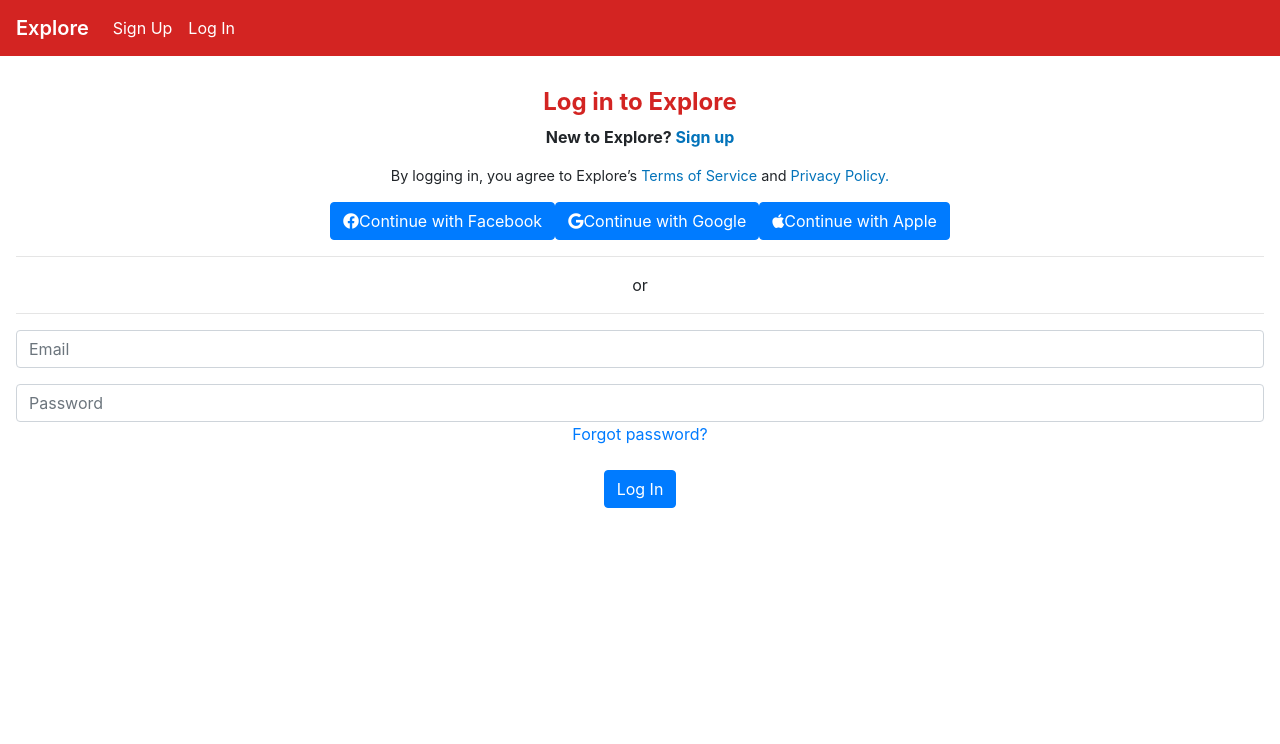
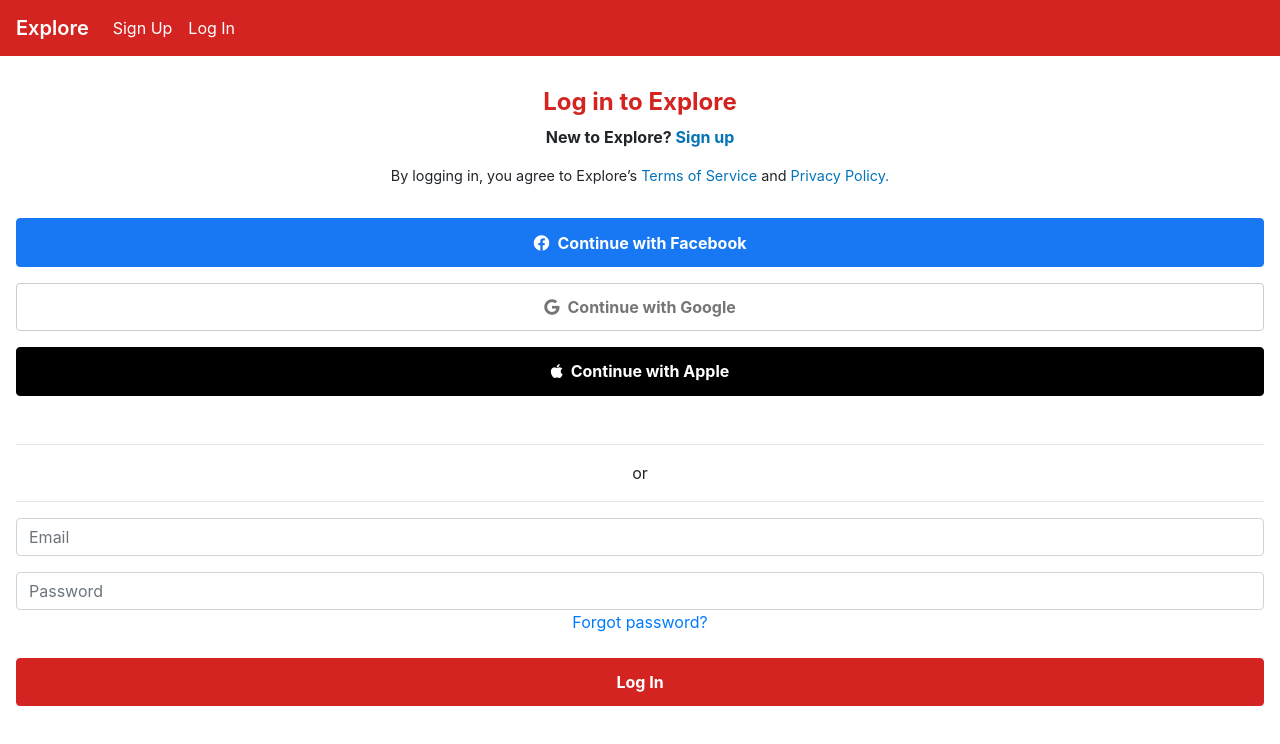
Before and after one commit to Guillermo-Martin/yelp-clone, a React (Create React App) app: page / in a window 1280 px wide. Shown: the top 744 px of the page. Built offline with nearby package versions, Linux system fonts and the light colour scheme.

Commit message:
Style sign-in buttons and log in button

```diff
--- a/src/components/LogInPage/index.js
+++ b/src/components/LogInPage/index.js
@@ -12,9 +12,12 @@
         <p className="LogInPage-terms">By logging in, you agree to Explore’s <a href="#">Terms of Service</a> and <a href="#">Privacy Policy.</a></p>
       </div>
 
-      <Button><i class="fab fa-facebook"></i>Continue with Facebook</Button>
-      <Button><i class="fab fa-google"></i>Continue with Google</Button>
-      <Button><i class="fab fa-apple"></i>Continue with Apple</Button>
+      <div className="LogInPage-buttons">
+        <a><Button className="LogInPage-buttons-facebook"><i class="fab fa-facebook"></i>Continue with Facebook</Button></a>
+        <a><Button className="LogInPage-buttons-google"><i class="fab fa-google"></i>Continue with Google</Button></a>
+        <a><Button className="LogInPage-buttons-apple"><i class="fab fa-apple"></i>Continue with Apple</Button></a>
+      </div>
+
       <hr/>or <hr/>
 
       {/* Form */}
@@ -28,7 +31,7 @@
           <Form.Label><a href="#">Forgot password?</a></Form.Label>
         </Form.Group>
 
-        <Button variant="primary" type="submit">Log In</Button>
+        <Button variant="primary" type="submit" className="LogInPage-login-button">Log In</Button>
       </Form>
     </div>
   );
--- a/src/components/LogInPage/styles.css
+++ b/src/components/LogInPage/styles.css
@@ -19,3 +19,60 @@
 .LogInPage-terms {
   font-size: 0.9rem;
 }
+
+
+/* Log In Buttons */
+.LogInPage-buttons {
+  margin: 2rem 0;
+}
+
+.LogInPage-buttons Button {
+  width: 100%;
+  margin-bottom: 1rem;
+  padding: 0.7rem 1rem;
+  font-weight: 700;
+}
+
+.LogInPage-buttons i {
+  margin-right: 0.5rem;
+}
+
+.LogInPage-buttons .LogInPage-buttons-facebook {
+  background-color: #1877f2;
+  border-color: #1877f2;
+  transition-property: background-color;
+  transition-duration: 0.5s;
+}
+
+.LogInPage-buttons .LogInPage-buttons-facebook:hover {
+  background-color: rgba(24, 118, 242, 0.8);
+  border-color: #1877f2;
+}
+
+.LogInPage-buttons .LogInPage-buttons-google {
+  background-color: white;
+  border-color: #cccccc;
+  color:#757575;
+}
+
+.LogInPage-buttons .LogInPage-buttons-apple {
+  background-color: black;
+  border-color: black;
+  color:white;
+  transition-property: background-color;
+  transition-duration: 0.5s;
+}
+
+.LogInPage-buttons .LogInPage-buttons-apple:hover {
+  background-color: rgba(0, 0, 0, 0.8);
+  border-color: black;
+}
+
+/* Log In Button */
+.LogInPage-login-button {
+  width: 100%;
+  background-color: #d32422;
+  border-color: #d32422;
+  font-weight: 700;
+  padding: 0.7rem 1rem;
+}
```
